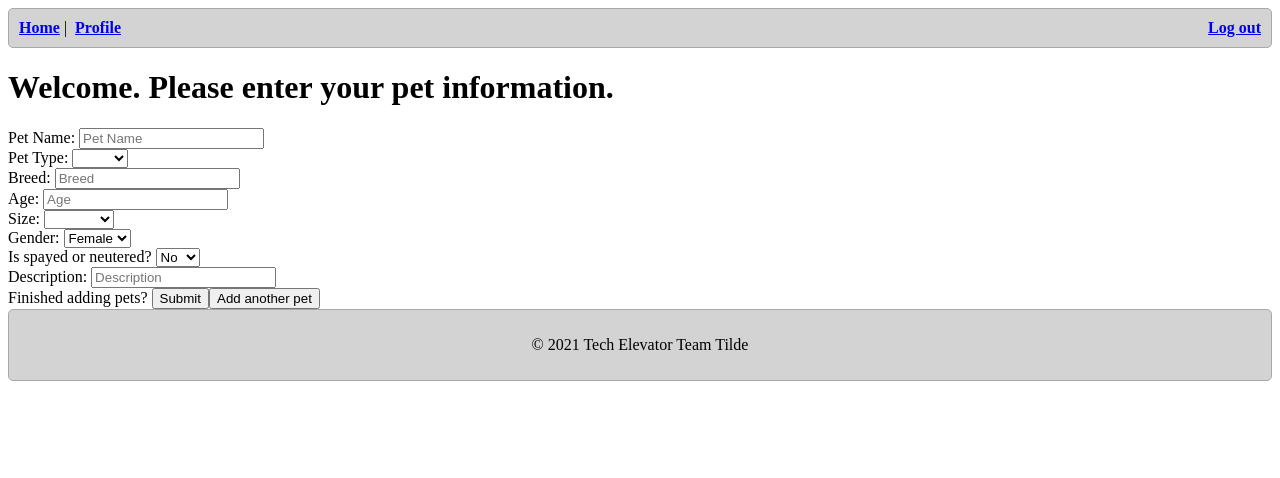
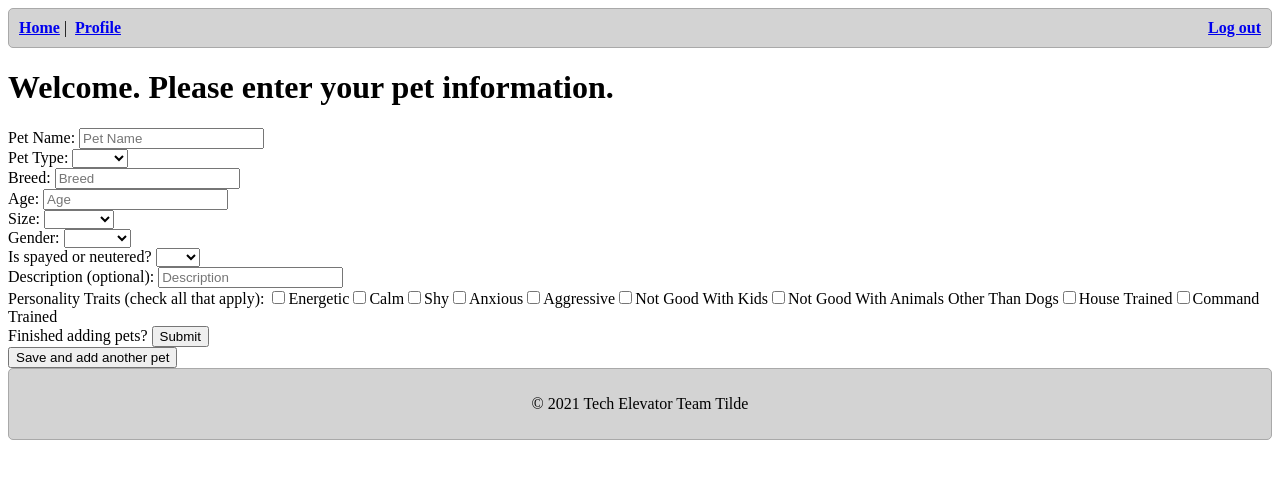
Before and after one commit to jacquelynfinucan/Play-Pals-Final-Capstone, a Vue app in the folder vue/: page /RegisterPet in a window 1280 px wide. Shown: the top 478 px of the page. Built offline with nearby package versions, Linux system fonts and the light colour scheme; sample sign-in values are in the browser's storage.

Commit message:
Added capability to register multiple pets & added personality traits to petmodel & sql dao

```diff
--- a/vue/src/components/RegisterPet.vue
+++ b/vue/src/components/RegisterPet.vue
@@ -26,11 +26,11 @@
           name="animalType"
           id="animalType"
           v-model="pet.animalType"
-          required> <!--class="form-control"  -->
-        <option value="dog">Dog</option>
-        <option value="cat">Cat</option>
-        <option value="fish">Fish</option>
-        <option value="other">Other</option>
+          required>
+        <option value="Dog">Dog</option>
+        <option value="Cat">Cat</option>
+        <option value="Fish">Fish</option>
+        <option value="Other">Other</option>
         </select>
       </div>
 
@@ -61,7 +61,6 @@
       <div>
         <label for="size">Size: </label>
         <select name="size" id="size" v-model.number="pet.size" required>
-          <!--class="form-control"  -->
           <option value="1">Small</option>
           <option value="2">Medium</option>
           <option value="3">Large</option>
@@ -90,7 +89,7 @@
       </div>
 
       <div>
-        <label for="description">Description: </label>
+        <label for="description">Description (optional): </label>
         <input
           type="textarea"
           rows="2"
@@ -103,10 +102,41 @@
       </div>
       <!-- Come back & add pet personality traits as checkboxes -->
 
+      <div>
+        <label for="personality_title">Personality Traits (check all that apply): </label>
+
+        <input type="checkbox" id="Energetic" name="pet.personalityTraits" value="1" v-model.number="pet.personalityTraits">
+        <label for="1">Energetic</label>
+
+        <input type="checkbox" id="Calm" name="pet.personalityTraits" value="2" v-model.number="pet.personalityTraits">
+        <label for="2">Calm</label>
+
+        <input type="checkbox" id="Shy" name="pet.personalityTraits" value="3" v-model.number="pet.personalityTraits">
+        <label for="3">Shy</label>
+
+        <input type="checkbox" id="Anxious" name="pet.personalityTraits" value="4" v-model.number="pet.personalityTraits">
+        <label for="4">Anxious</label>
+
+        <input type="checkbox" id="Aggressive" name="pet.personalityTraits" value="5" v-model.number="pet.personalityTraits">
+        <label for="5">Aggressive</label>
+
+        <input type="checkbox" id="Not_Good_With_Kids" name="pet.personalityTraits" value="6" v-model.number="pet.personalityTraits">
+        <label for="6">Not Good With Kids</label>
+
+        <input type="checkbox" id="Not_Good_With_Animals_Other_Than_Dogs" name="pet.personalityTraits" value="7" v-model.number="pet.personalityTraits">
+        <label for="7">Not Good With Animals Other Than Dogs</label>
+
+        <input type="checkbox" id="House_Trained" name="pet.personalityTraits" value="8" v-model.number="pet.personalityTraits">
+        <label for="8">House Trained</label>
+
+        <input type="checkbox" id="Command_Trained" name="pet.personalityTraits" value="9" v-model.number="pet.personalityTraits">
+        <label for="9">Command Trained</label>
+      </div>
+
       <label for="submit">Finished adding pets? </label>
-      <input type="submit" />
+      <input type="submit" /><br>
 
-      <button v-on:click="moreToAdd=true">Add another pet</button>
+      <button v-on:click="moreToAdd=true">Save and add another pet</button>
 
     </form>
 
@@ -127,9 +157,10 @@ export default {
         breed: "",
         age: "",
         size: "",
-        isMale: false,
-        isSpayed: false,
+        isMale: null,
+        isSpayed: null,
         description: "",
+        personalityTraits: []
       },
       errorMsg: "",
       isEdit: false,
@@ -156,15 +187,15 @@ export default {
           .catch((error) => {
             if (error.response) {
               this.errorMsg =
-                "Error creating profile. Response received was " +
+                "Error creating pet. Response received was " +
                 error.response.statusText +
                 ".";
             } else if (error.request) {
               this.errorMsg =
-                "Error creating profile. Server could not be reached.";
+                "Error creating pet. Server could not be reached.";
             } else {
               this.errorMsg =
-                "Error creating profile. Request could not be created.";
+                "Error creating pet. Request could not be created.";
             }
           });
 
@@ -194,20 +225,20 @@ export default {
     },
     resetForm(){
        this.pet = {
-        pet_name: "",
-         animal_type: "",
-         breed: "",
-         age: "",
-         size: "",
-         is_male: null,
-         is_spayed_neutered: null,
-         description: "",
+        petName: "",
+        animalType: "",
+        breed: "",
+        age: "",
+        size: "",
+        isMale: null,
+        isSpayed: null,
+        description: "",
+        personalityTraits: []
        }
      }
   },
   created() {
     this.pets = this.$store.state.pets;
-    //this.resetForm();
     // if (this.pets != []) {
     //   this.isEdit = true;
     // }
--- a/vue/src/store/index.js
+++ b/vue/src/store/index.js
@@ -30,6 +30,7 @@ export default new Vuex.Store({
       // isMale: false,
       // isSpayed: false,
       // description: ""
+      //personalityTraits: []
     //},
     profile: {
       userId: "",
```
Also changed, not shown: 2 other files (tests, documents, lock files or other folders).
